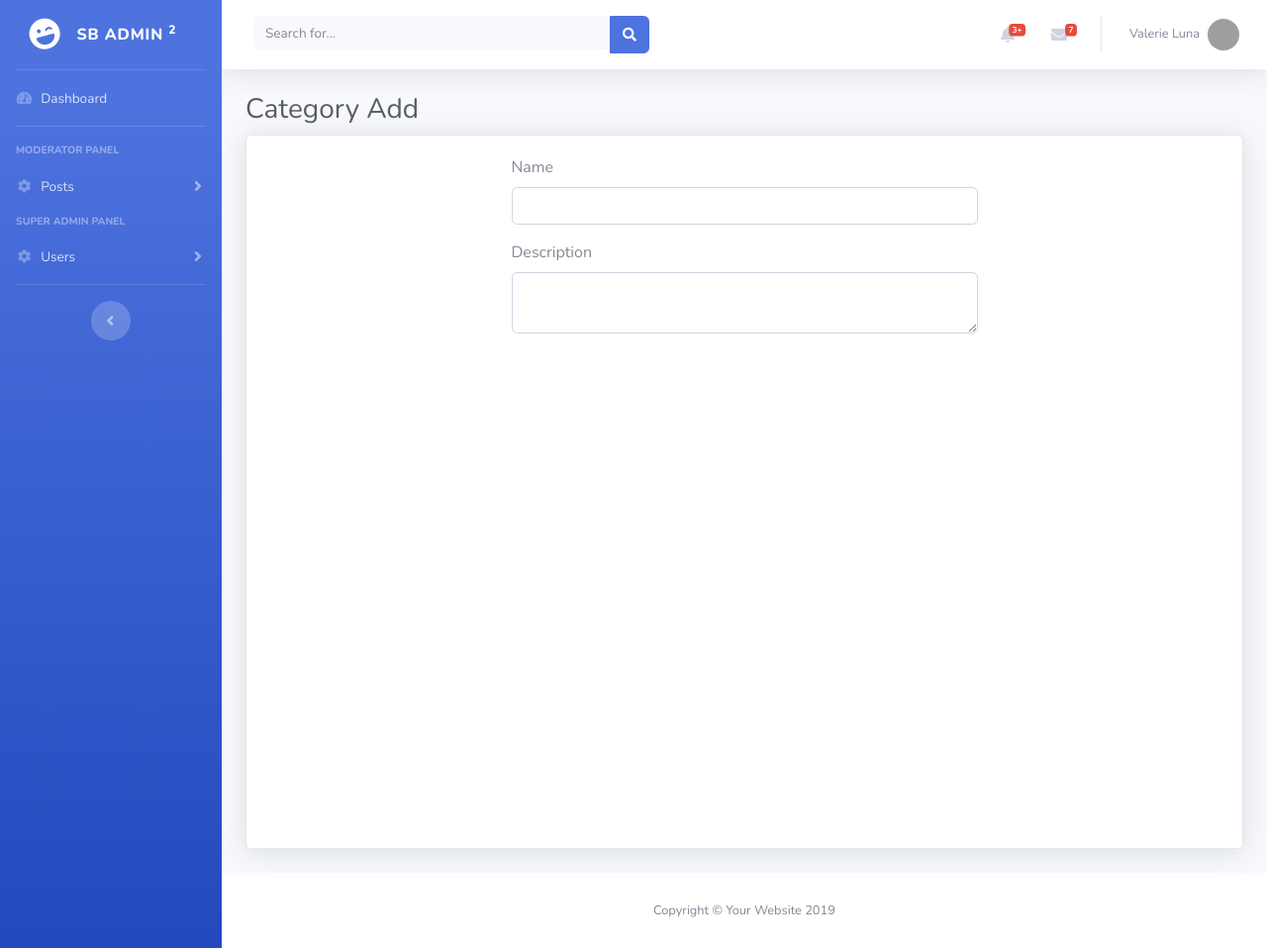
After one commit to ilqar96/symf_blog_learn, a Symfony app: template templates/category/create.html.twig in a window 1280 px wide. The commit adds this page. Shown: the whole page at 99% size. Run offline with Twig, Linux system fonts and the light colour scheme; the template is opened without the code that fills it, so the values that code supplies are empty; form fields are guessed from the names that the template uses; some libraries are stand-ins or nearby versions; grey boxes are pictures that could not be loaded.

Commit message:
category crud operation .

```diff
--- a/src/Entity/Category.php
+++ b/src/Entity/Category.php
@@ -31,12 +31,12 @@ class Category
 
     /**
      * @Gedmo\Slug(fields={"name"} , unique=true)
-     * @ORM\Column(type="string", length=255)
+     * @ORM\Column(type="string", length=255 , nullable=true)
      */
     private $slug;
 
     /**
-     * @ORM\OneToMany(targetEntity="App\Entity\Post", mappedBy="category")
+     * @ORM\OneToMany(targetEntity="App\Entity\Post", mappedBy="category" , fetch="EXTRA_LAZY")
      */
     private $posts;
 
--- a/templates/admin_base.html.twig
+++ b/templates/admin_base.html.twig
@@ -67,8 +67,8 @@
                     <h6 class="collapse-header">Post crud operations:</h6>
                     <a class="collapse-item" href="buttons.html">Post Table</a>
                     <a class="collapse-item" href="cards.html">Add Post</a>
-                    <a class="collapse-item" href="cards.html">Category table</a>
-                    <a class="collapse-item" href="cards.html">Add Category</a>
+                    <a class="collapse-item" href="{{ path('category') }}">Category table</a>
+                    <a class="collapse-item" href="{{ path('category_add') }}">Add Category</a>
                 </div>
             </div>
         </li>
@@ -362,6 +362,7 @@
 <script src="{{ asset('admin/js/sb-admin-2.min.js') }}"></script>
 
 
+
 {% block javascripts %}
 
 {% endblock %}
--- /dev/null
+++ b/templates/category/create.html.twig
@@ -0,0 +1,34 @@
+{% extends 'admin_base.html.twig' %}
+
+{% block title %}Hello CategoryController!{% endblock %}
+
+{% block body %}
+
+<!-- Page Heading -->
+<h1 class="h3 mb-2 text-gray-800">Category Add</h1>
+
+<!-- DataTales Example -->
+<div class="card shadow mb-4">
+    <div class="card-body" style="height:90vh;">
+
+        <div class="row">
+            <div class="col-md-6 offset-md-3">
+
+                {{ form_start(form, {'attr': {'novalidate': 'novalidate'}}) }}
+                <div class="form-group">
+                    {{ form_row(form.name) }}
+                </div>
+                <div class="form-group">
+                    {{ form_row(form.description) }}
+                </div>
+                {{ form_end(form) }}
+            </div>
+        </div>
+
+
+    </div>
+</div>
+
+
+
+{% endblock %}
```
Also changed, not shown: src/Form/CategoryFormType.php (added, +31 -0 lines).
